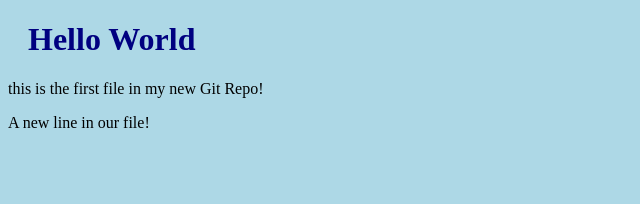
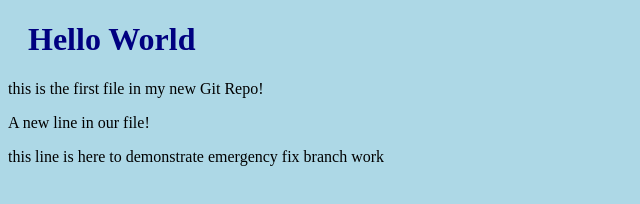
Before and after one commit to ryt-odoo/hello-world, a plain HTML site: page index.html in a window 1280 px wide. Shown: the whole page, without its empty margins (0-640 px from the left). Drawn offline with Linux system fonts and the light colour scheme.

Commit message:
quit fix for index.html

```diff
--- a/index.html
+++ b/index.html
@@ -10,5 +10,6 @@
     <h1>Hello World</h1>
     <p>this is the first file in my new Git Repo!</p>
     <p>A new line in our file!</p>
+    <p>this line is here to demonstrate emergency fix branch work</p>
 </body>
 </html>
```
